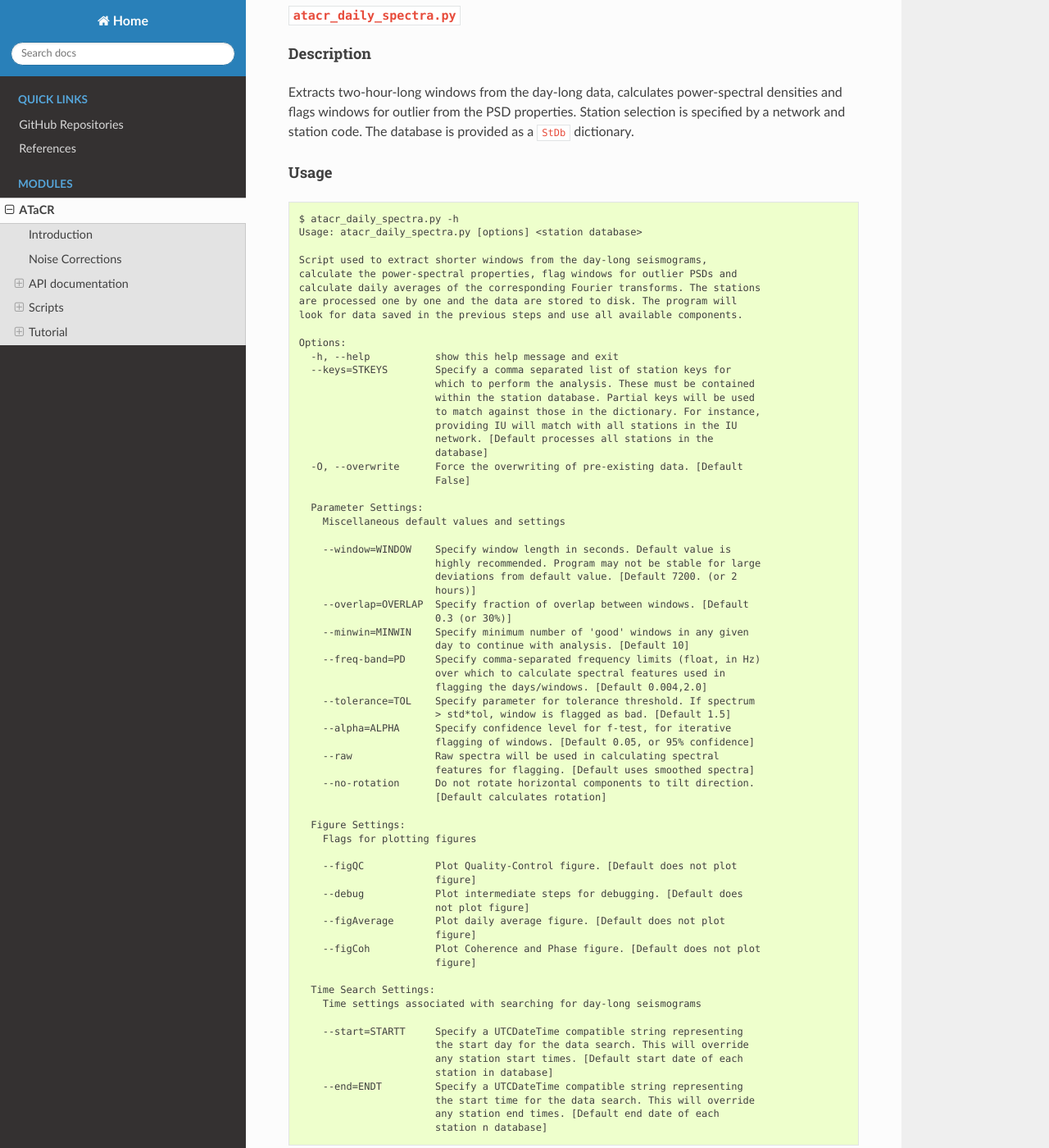
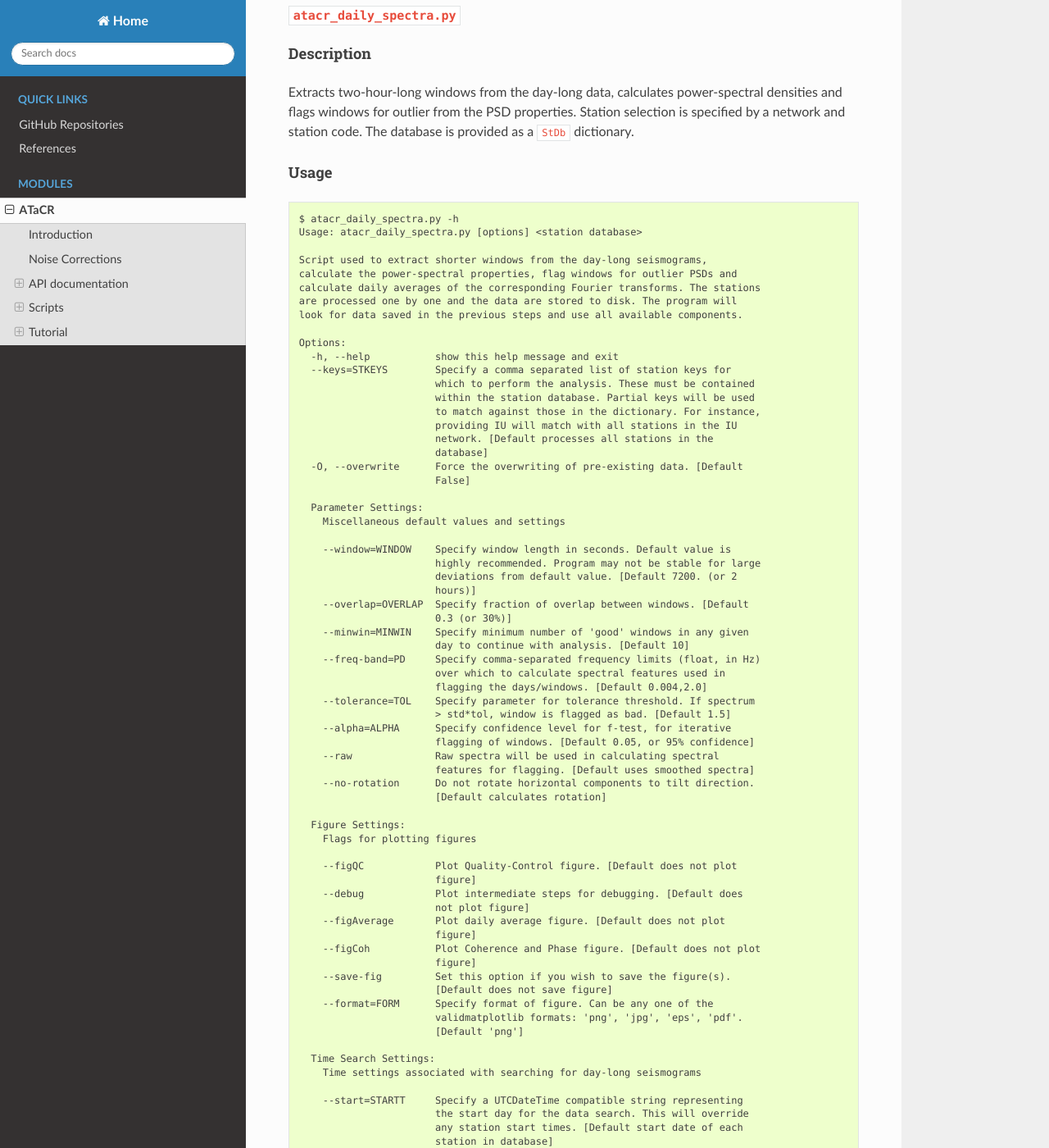
Before and after one commit to nfsi-canada/OBStools, a Sphinx documentation site: the page built from docs/atacr.rst, in a window 1280 px wide and 1400 px high, scrolled down 5868 px. Shown: the whole window at 82% size. Built offline with Sphinx 7.4.7 and the Read the Docs theme 2.0.0, drawn with Linux system fonts in a browser that asks for light colours; some of the changed text lies outside the part shown.

Commit message:
added --save-fig and --format flags to all relevant scripts

```diff
--- a/docs/atacr.rst
+++ b/docs/atacr.rst
@@ -352,6 +352,11 @@ Usage
                            figure]
         --figCoh           Plot Coherence and Phase figure. [Default does not plot
                            figure]
+        --save-fig         Set this option if you wish to save the figure(s).
+                           [Default does not save figure]
+        --format=FORM      Specify format of figure. Can be any one of the
+                           validmatplotlib formats: 'png', 'jpg', 'eps', 'pdf'.
+                           [Default 'png']
 
       Time Search Settings:
         Time settings associated with searching for day-long seismograms
@@ -425,6 +430,11 @@ Usage
         --figCoh         Plot Coherence and Phase figure. [Default does not plot
                          figure]
         --figCross       Plot cross-spectra figure. [Default does not plot figure]
+        --save-fig       Set this option if you wish to save the figure(s).
+                         [Default does not save figure]
+        --format=FORM    Specify format of figure. Can be any one of the
+                         validmatplotlib formats: 'png', 'jpg', 'eps', 'pdf'.
+                         [Default 'png']
 
       Time Search Settings:
         Time settings associated with searching for day-long seismograms
@@ -492,6 +502,11 @@ Usage
 
         --figTF         Plot transfer function figure. [Default does not plot
                         figure]
+        --save-fig      Set this option if you wish to save the figure(s).
+                        [Default does not save figure]
+        --format=FORM   Specify format of figure. Can be any one of the
+                        validmatplotlib formats: 'png', 'jpg', 'eps', 'pdf'.
+                        [Default 'png']
 
       Time Search Settings:
         Time settings associated with searching for day-long seismograms
@@ -666,6 +681,11 @@ Usage
         --figRaw        Plot raw seismogram figure. [Default does not plot figure]
         --figClean      Plot cleaned vertical seismogram figure. [Default does not
                         plot figure]
+        --save-fig      Set this option if you wish to save the figure(s).
+                        [Default does not save figure]
+        --format=FORM   Specify format of figure. Can be any one of the
+                        validmatplotlib formats: 'png', 'jpg', 'eps', 'pdf'.
+                        [Default 'png']
 
       Time Search Settings:
         Time settings associated with searching for specific event-related
```
